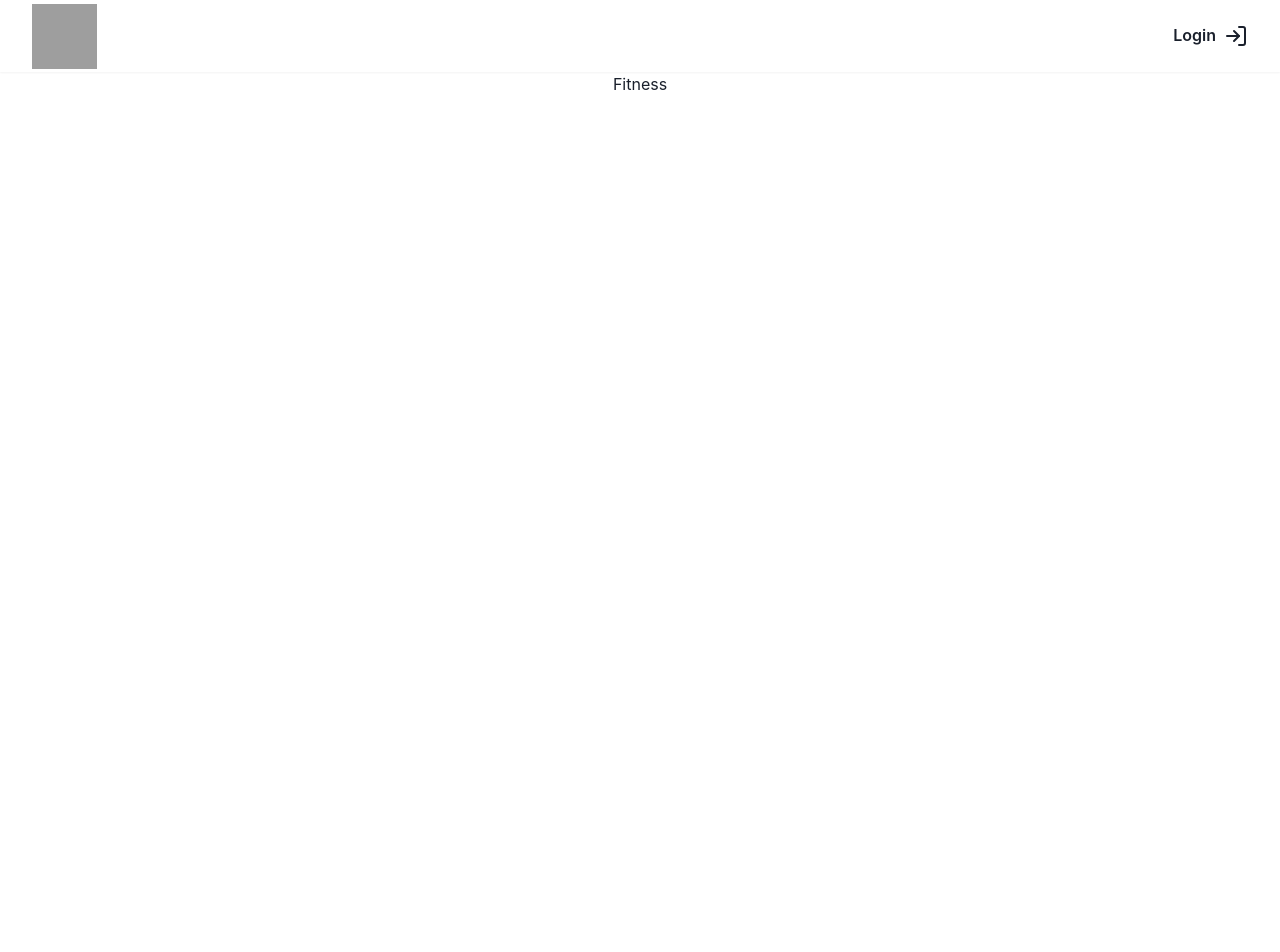
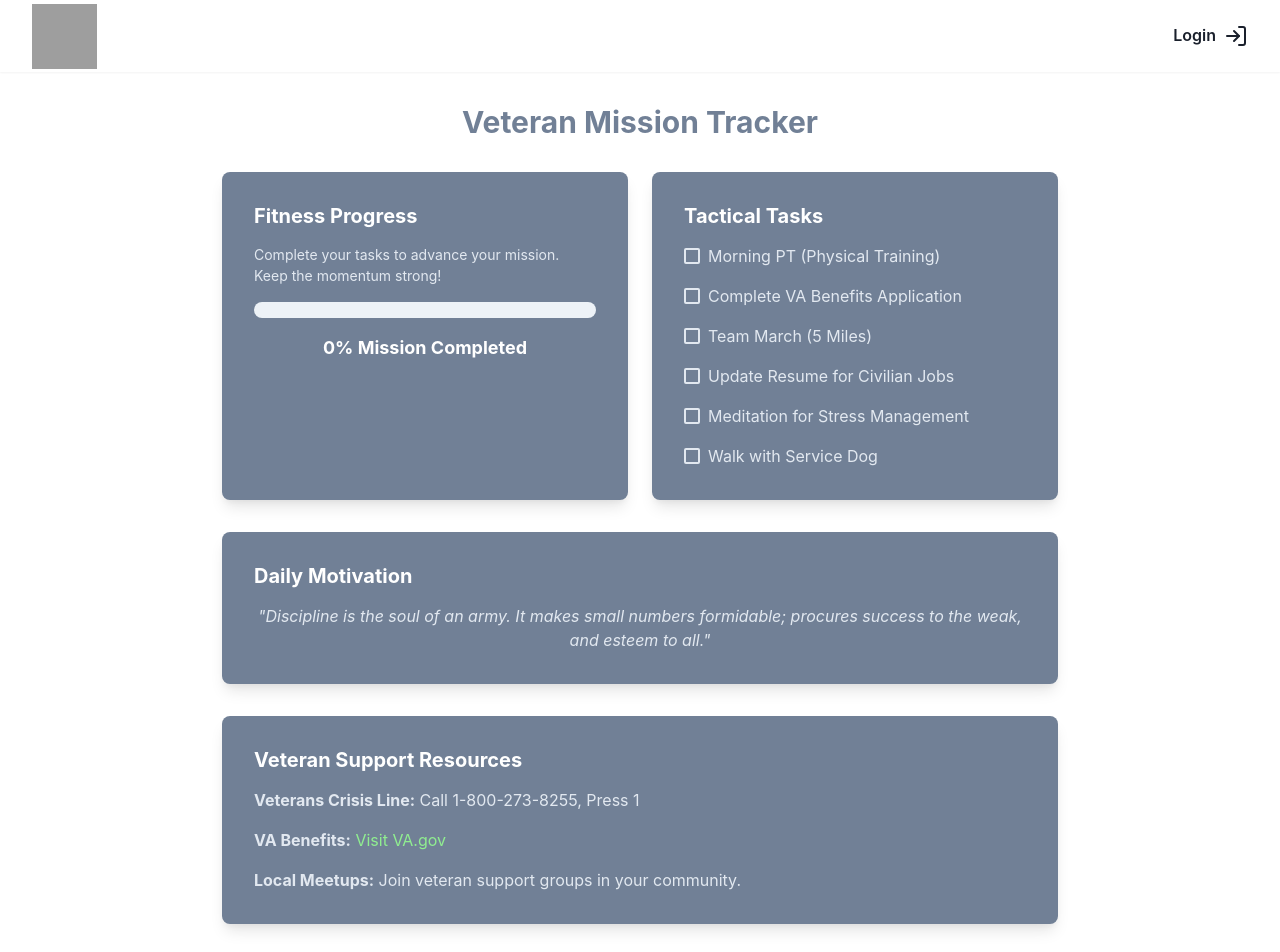
Before and after one commit to michellechang02/veterans-society, a React (Vite) app in the folder frontend/: page /1/fitness in a window 1280 px wide. Shown: the top 952 px of the page. Before the commit the page ends 800 px from the top, so only its background shows below. Built offline with nearby package versions, Linux system fonts and the light colour scheme; grey boxes are pictures that could not be loaded.

Commit message:
fix all buttons and fitness frontend

```diff
--- a/frontend/src/components/Chat.tsx
+++ b/frontend/src/components/Chat.tsx
@@ -210,7 +210,7 @@ const Chat: React.FC = () => {
             <HStack w="100%" pb={2}>
               <Heading p={3} size="md" fontWeight="normal">Chats</Heading>
               <Box>
-                <Button colorScheme="blue" onClick={createModal.onOpen}>
+                <Button bgColor="gray.500" color="white"  onClick={createModal.onOpen}>
                   Create Chat
                 </Button>
                 <Modal isOpen={createModal.isOpen} onClose={createModal.onClose}>
@@ -229,13 +229,13 @@ const Chat: React.FC = () => {
                       <Button mr={3} onClick={createModal.onClose}>
                         Close
                       </Button>
-                      <Button colorScheme="blue" onClick={handleCreateRoom}>Create</Button>
+                      <Button bgColor="gray.500" color="white" onClick={handleCreateRoom}>Create</Button>
                     </ModalFooter>
                   </ModalContent>
                 </Modal>
               </Box>
               <Box>
-                <Button colorScheme="blue" onClick={joinModal.onOpen}>
+                <Button bgColor="gray.500" color="white" onClick={joinModal.onOpen}>
                   Join Chat
                 </Button>
                 <Modal isOpen={joinModal.isOpen} onClose={joinModal.onClose}>
@@ -254,7 +254,7 @@ const Chat: React.FC = () => {
                       <Button mr={3} onClick={joinModal.onClose}>
                         Close
                       </Button>
-                      <Button colorScheme="blue" onClick={handleJoinRoom}>Join</Button>
+                      <Button bgColor="gray.500" color="white" onClick={handleJoinRoom}>Join</Button>
                     </ModalFooter>
                   </ModalContent>
                 </Modal>
@@ -389,7 +389,7 @@ const Chat: React.FC = () => {
                 onKeyDown={handleEnterPress}
                 placeholder="Type your message..."
               />
-              <Button isDisabled={!messageInput} onClick={handleSendMessage} colorScheme="blue">Send</Button>
+              <Button isDisabled={!messageInput} onClick={handleSendMessage} bgColor="gray.500" color="white" >Send</Button>
             </HStack>
           </Box>
         </GridItem>
--- a/frontend/src/components/CreatePostCard.tsx
+++ b/frontend/src/components/CreatePostCard.tsx
@@ -123,7 +123,7 @@ const CreatePostCard: React.FC<CreatePostCardProps> = ({ mutate }) => {
             <Text color="gray.500">{images.length} image(s) added</Text>
           )}
         </HStack>
-        <Button colorScheme="blackAlpha" onClick={handleCreatePost}>
+        <Button bgColor="gray.500" color="white" onClick={handleCreatePost}>
           Post
         </Button>
       </HStack>
--- a/frontend/src/components/Feed.tsx
+++ b/frontend/src/components/Feed.tsx
@@ -121,7 +121,7 @@ const Feed = () => {
           <Checkbox onChange={() => handleCheckboxChange("Shelter")}>
             Shelter
           </Checkbox>
-          <Button onClick={filterTopics} colorScheme="blackAlpha">
+          <Button onClick={filterTopics}  bgColor="gray.500" color="white">
             Filter Topics
           </Button>
         </VStack>
--- a/frontend/src/components/Fitness.tsx
+++ b/frontend/src/components/Fitness.tsx
@@ -1,11 +1,142 @@
-import { Text } from '@chakra-ui/react'
+import { useState, useEffect } from 'react';
+import {
+  Box,
+  Text,
+  VStack,
+  HStack,
+  Progress,
+  Heading,
+  Checkbox,
+  Grid,
+} from '@chakra-ui/react';
+
+const Fitness = () => {
+  const [tasks, setTasks] = useState<string[]>([
+    'Morning PT (Physical Training)',
+    'Complete VA Benefits Application',
+    'Team March (5 Miles)',
+    'Update Resume for Civilian Jobs',
+    'Meditation for Stress Management',
+    'Walk with Service Dog',
+  ]);
+  const [completedTasks, setCompletedTasks] = useState<string[]>([]);
+  const [progress, setProgress] = useState<number>(0);
+
+  // Update progress based on completed tasks
+  useEffect(() => {
+    const completedCount = completedTasks.length;
+    const totalCount = tasks.length;
+    const calculatedProgress = totalCount > 0 ? (completedCount / totalCount) * 100 : 0;
+    setProgress(Math.round(calculatedProgress)); // Round to nearest integer
+  }, [completedTasks, tasks]);
+
+  const handleTaskToggle = (task: string) => {
+    setCompletedTasks((prev) =>
+      prev.includes(task) ? prev.filter((t) => t !== task) : [...prev, task]
+    );
+  };
+
+  return (
+    <Box p={8} maxW="900px" mx="auto">
+      <Heading as="h2" size="lg" textAlign="center" mb={8} color="gray.500" fontFamily="body">
+        Veteran Mission Tracker
+      </Heading>
+
+
+      <Grid templateColumns="repeat(auto-fit, minmax(300px, 1fr))" gap={6}>
+        {/* Fitness Goals Card */}
+        <Box
+          shadow="lg"
+          p={8}
+          bgColor="gray.500"
+          borderRadius="lg"
+        >
+          <Heading as="h4" size="md" mb={4} color="white" fontFamily="heading">
+            Fitness Progress
+          </Heading>
+          <Text mb={4} fontSize="sm" color="gray.200">
+            Complete your tasks to advance your mission. Keep the momentum strong!
+          </Text>
+          <Progress value={progress} colorScheme="green" size="lg" borderRadius="full" />
+          <Text mt={4} textAlign="center" fontWeight="bold" fontSize="lg" color="white">
+            {progress}% Mission Completed
+          </Text>
+        </Box>
 
 
 
-const Fitness = () => {
-  return (
-    <Text textAlign="center"> Fitness</Text>
-  )
-}
+        {/* Tactical Tasks Card */}
+        <Box
+          shadow="lg"
+          p={8}
+          bgColor="gray.500"
+          borderRadius="lg"
+        >
+          <Heading as="h4" size="md" mb={4} color="white" fontFamily="heading">
+            Tactical Tasks
+          </Heading>
+          <VStack align="start" spacing={4}>
+            {tasks.map((task) => (
+              <HStack key={task}>
+                <Checkbox
+                  isChecked={completedTasks.includes(task)}
+                  onChange={() => handleTaskToggle(task)}
+                  colorScheme="green"
+                >
+                  <Text color="gray.200">{task}</Text>
+                </Checkbox>
+              </HStack>
+            ))}
+          </VStack>
+        </Box>
+      </Grid>
 
-export default Fitness
+      {/* Daily Motivation */}
+      <Box
+        shadow="lg"
+        p={8}
+        mt={8}
+        bgColor="gray.500"
+        borderRadius="lg"
+      >
+        <Heading as="h4" size="md" mb={4} color="white" fontFamily="heading">
+          Daily Motivation
+        </Heading>
+        <Text fontStyle="italic" textAlign="center" color="gray.200">
+          "Discipline is the soul of an army. It makes small numbers formidable; procures success to the weak, and esteem to all."
+        </Text>
+      </Box>
+
+      {/* Support Resources */}
+      <Box
+        shadow="lg"
+        p={8}
+        mt={8}
+        bgColor="gray.500"
+        borderRadius="lg"
+      >
+        <Heading as="h4" size="md" mb={4} color="white" fontFamily="heading">
+          Veteran Support Resources
+        </Heading>
+        <VStack align="start" spacing={4}>
+          <Text color="gray.200">
+            <strong>Veterans Crisis Line:</strong> Call 1-800-273-8255, Press 1
+          </Text>
+          <Text color="gray.200">
+            <strong>VA Benefits:</strong>{' '}
+            <a href="https://www.va.gov" target="_blank" rel="noopener noreferrer" style={{ color: 'lightgreen' }}>
+              Visit VA.gov
+            </a>
+          </Text>
+          <Text color="gray.200">
+            <strong>Local Meetups:</strong> Join veteran support groups in your community.
+          </Text>
+        </VStack>
+      </Box>
+
+
+    </Box>
+  );
+};
+
+export default Fitness;
--- a/frontend/src/components/GroupSearchSidebar.tsx
+++ b/frontend/src/components/GroupSearchSidebar.tsx
@@ -90,7 +90,7 @@ const GroupSearchSidebar: React.FC<GroupSearchSidebarProps> = ({
           onChange={(e) => setInput(e.target.value)}
           onKeyPress={handleSearchByEnterKey}
         />
-        <Button colorScheme="blackAlpha" onClick={handleSearchByButtonClick}>
+        <Button bgColor="gray.500" color="white" onClick={handleSearchByButtonClick}>
           Search
         </Button>
       </HStack>
--- a/frontend/src/components/Post.tsx
+++ b/frontend/src/components/Post.tsx
@@ -146,7 +146,7 @@ const Post: React.FC<PostProps> = ({ postId, author, content, topics, images, li
             value={newComment}
             onChange={(e) => setNewComment(e.target.value)}
           />
-          <Button onClick={handleAddComment} colorScheme="blackAlpha">
+          <Button onClick={handleAddComment} bgColor="gray.500" color="white" >
             Comment
           </Button>
         </HStack>
--- a/frontend/src/components/Profile.tsx
+++ b/frontend/src/components/Profile.tsx
@@ -75,7 +75,7 @@ const Profile: React.FC = () => {
       {editableField === field && username ? (
         <>
         <Button
-          colorScheme="blue"
+          bgColor="gray.500" color="white"
           ml={3}
           onClick={() => {
             const formattedValue =
```
